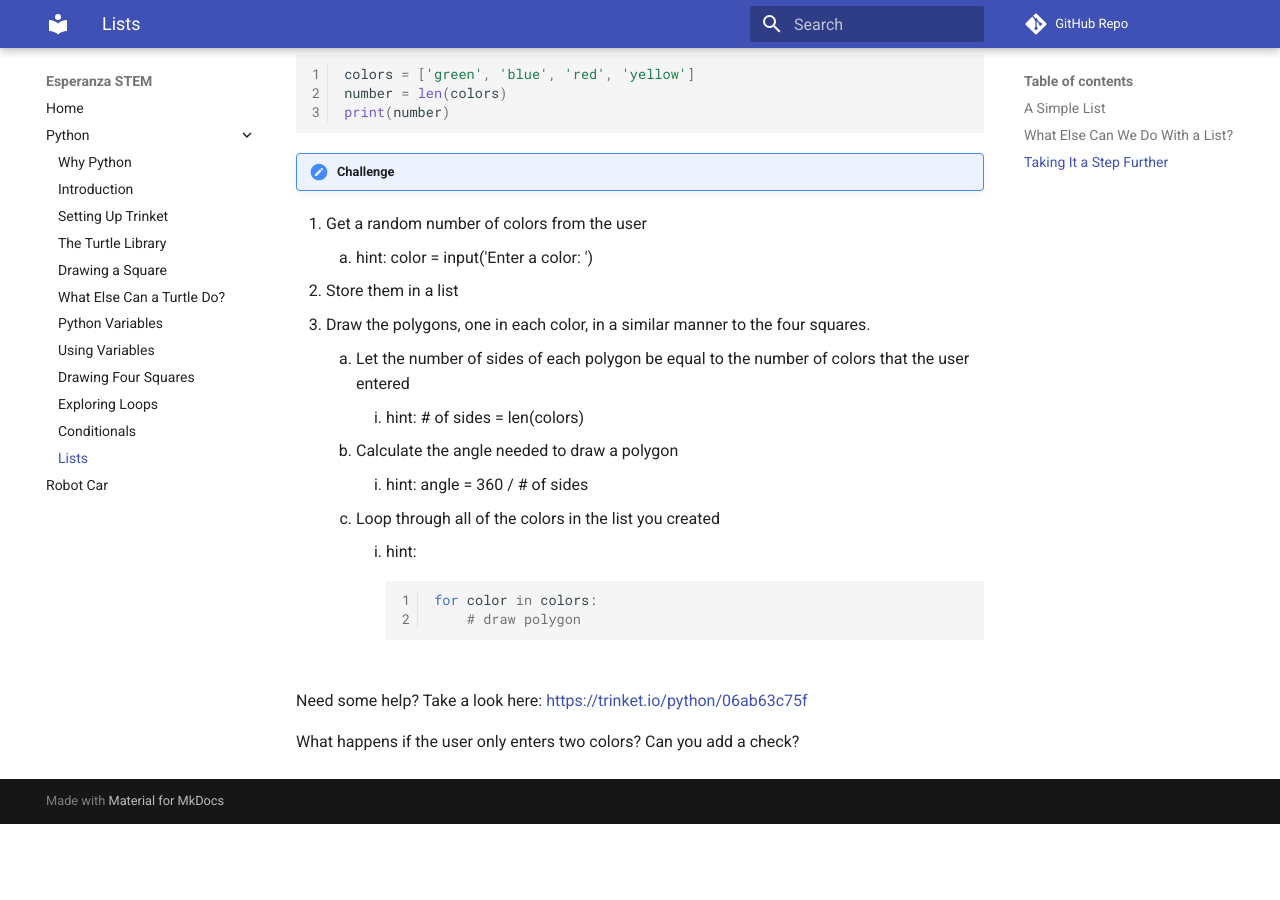
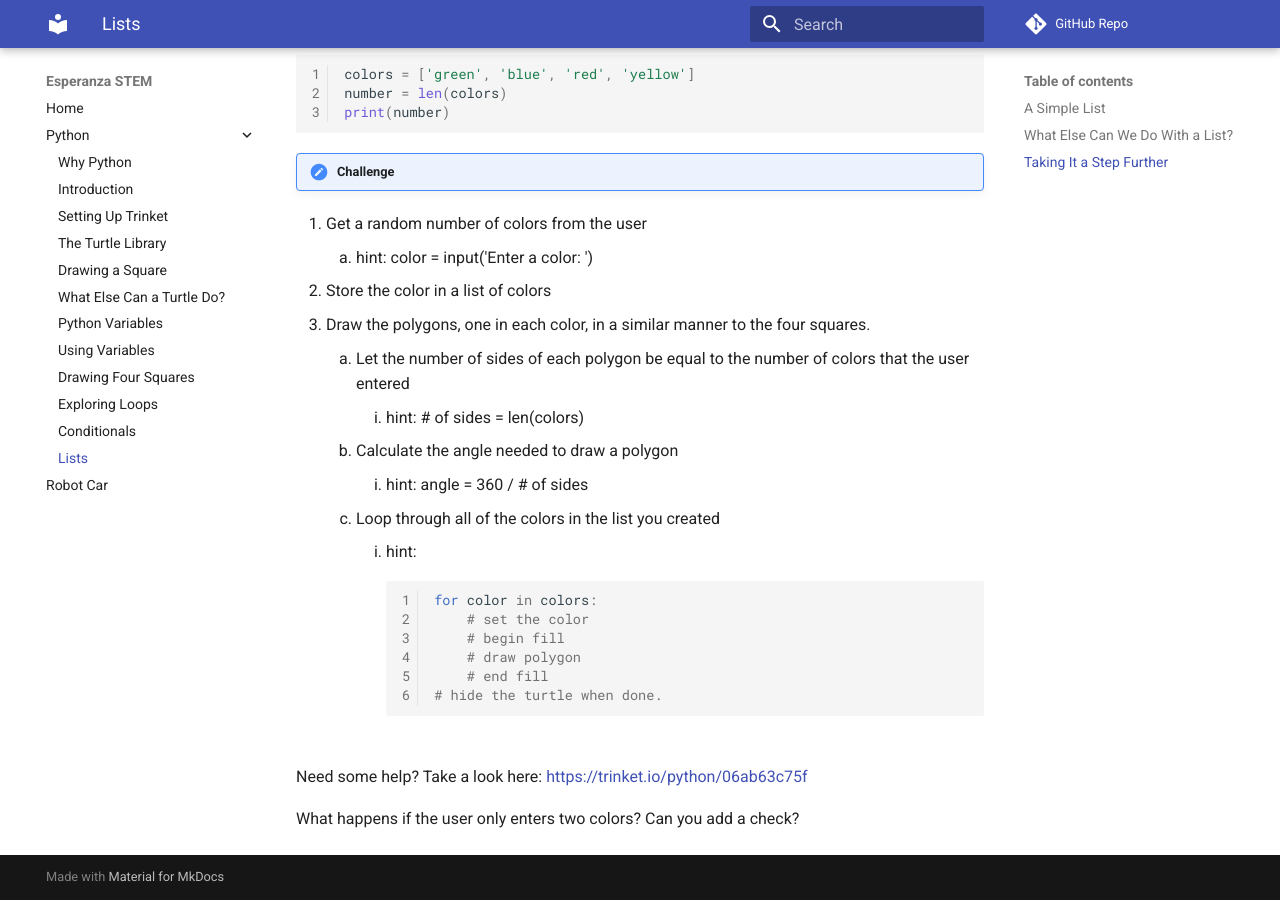
Before and after one commit to jetannenbaum/esperanzaSTEM, an MkDocs documentation site: the page built from docs/python/lists.md, in a window 1280 px wide and 900 px high, scrolled down 1175 px. Built offline with MkDocs 1.6.1 and Material for MkDocs 9.7.7, drawn with Linux system fonts in a browser that asks for light colours; comment, search, counter and statistics services are not loaded; before the commit the page ends 1999 px from its top, so only the background shows below that.

Commit message:
Updated the challenge in the list page

````diff
--- a/docs/python/lists.md
+++ b/docs/python/lists.md
@@ -45,7 +45,7 @@ print(number)
 !!! Challenge
 1. Get a random number of colors from the user
     1. hint: color = input('Enter a color: ')
-1. Store them in a list
+1. Store the color in a list of colors
 1. Draw the polygons, one in each color, in a similar manner to the four squares.
     1. Let the number of sides of each polygon be equal to the number of colors that the user entered
         1. hint: # of sides = len(colors)
@@ -55,7 +55,11 @@ print(number)
         1. hint:
         ```python
         for color in colors:
+            # set the color
+            # begin fill
             # draw polygon
+            # end fill
+        # hide the turtle when done.
         ```
 
 
````
